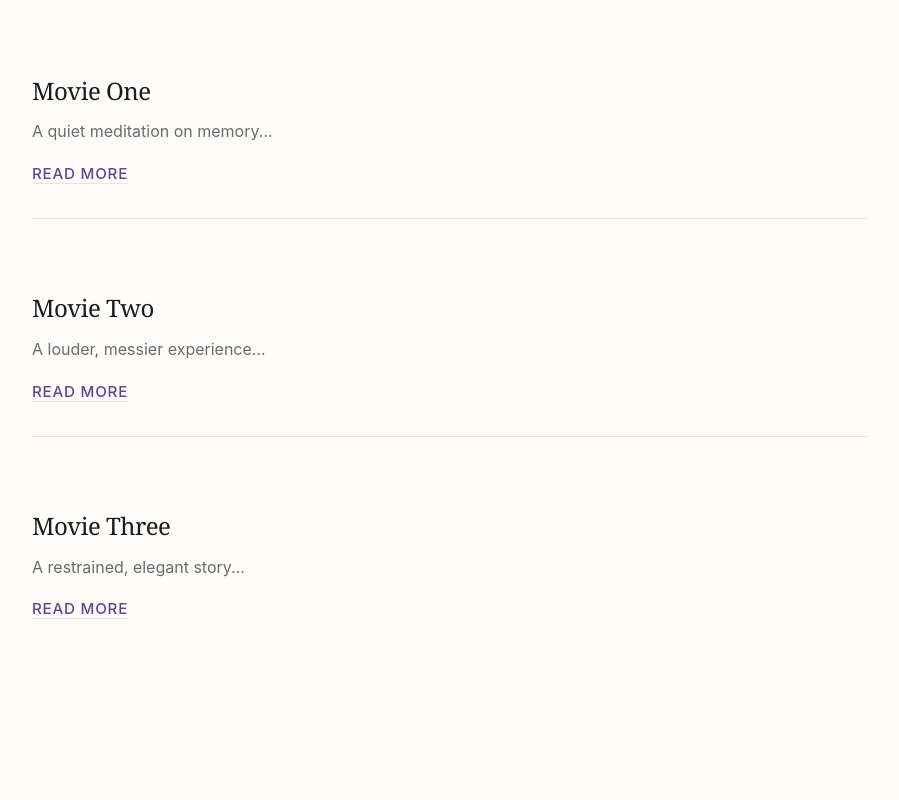
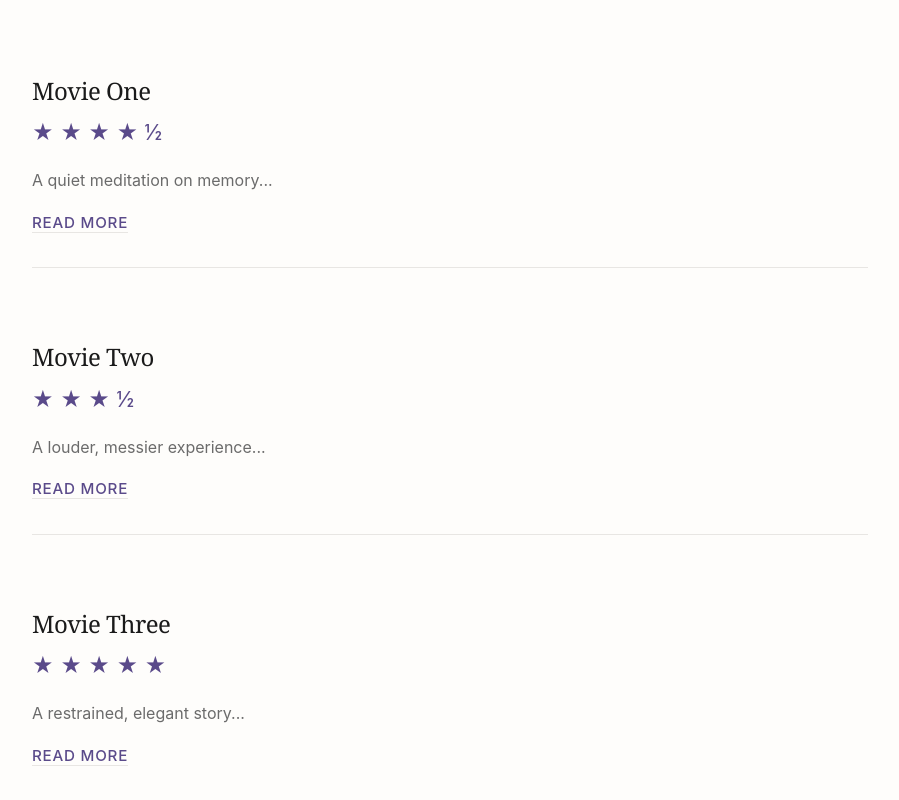
Before and after one commit to Objectivitix/calo-likes-movies, a React (Vite) app: page / in a window 1280 px wide. Shown: the part 920-1720 px from the top of the page, without its empty margins (190-1089 px from the left). Before the commit the page ends 1654 px from the top, so only its background shows below. Built offline with nearby package versions, Linux system fonts and the light colour scheme.

Commit message:
Add five-star rating component to reviews

```diff
--- /dev/null
+++ b/src/components/Rating.tsx
@@ -0,0 +1,19 @@
+interface RatingProps {
+  rating: number;
+}
+
+export default function Rating({ rating }: RatingProps) {
+  const fullStars = Math.floor(rating);
+  const hasHalfStar = rating % 1 !== 0;
+
+  return (
+    <div className="rating">
+      {Array.from({ length: fullStars }).map((_, i) => (
+        <span key={`full-${i}`} className="rating__star rating__star--full">★</span>
+      ))}
+      {hasHalfStar && (
+        <span className="rating__star rating__star--half">½</span>
+      )}
+    </div>
+  );
+}
--- a/src/components/ReviewCard.tsx
+++ b/src/components/ReviewCard.tsx
@@ -1,9 +1,11 @@
 import { Link } from "react-router-dom";
+import Rating from "./Rating";
 
 export default function ReviewCard({ review }) {
   return (
     <div className="review-card">
       <h3 className="review-card__title">{review.title}</h3>
+      <Rating rating={review.rating} />
       <p className="review-card__excerpt">{review.excerpt}</p>
       <Link to={`/review/${review.slug}`} className="review-card__link">Read more</Link>
     </div>
--- a/src/data/reviews.ts
+++ b/src/data/reviews.ts
@@ -3,15 +3,18 @@ export const reviewMetadata = [
     slug: "movie-1",
     title: "Movie One",
     excerpt: "A quiet meditation on memory...",
+    rating: 4.5,
   },
   {
     slug: "movie-2",
     title: "Movie Two",
     excerpt: "A louder, messier experience...",
+    rating: 3.5,
   },
   {
     slug: "movie-3",
     title: "Movie Three",
     excerpt: "A restrained, elegant story...",
+    rating: 5,
   }
 ];
--- a/src/index.css
+++ b/src/index.css
@@ -235,6 +235,28 @@ article pre code {
   letter-spacing: 0.05em;
 }
 
+/* Rating Component */
+.rating {
+  display: flex;
+  align-items: center;
+  gap: 0.4rem;
+  margin: 1rem 0 1.5rem 0;
+}
+
+.rating__star {
+  font-size: 1.3rem;
+  line-height: 1;
+  display: inline-block;
+}
+
+.rating__star--full {
+  color: var(--link-color);
+}
+
+.rating__star--half {
+  color: var(--link-color);
+}
+
 code {
   font-size: 15px;
   line-height: 135%;
--- a/src/pages/Review.tsx
+++ b/src/pages/Review.tsx
@@ -1,6 +1,7 @@
 import { useParams, Link } from "react-router-dom";
 import { useEffect, useState } from "react";
 import ReactMarkdown from "react-markdown";
+import Rating from "../components/Rating";
 import { reviewMetadata } from "../data/reviews";
 
 export default function Review() {
@@ -22,6 +23,7 @@ export default function Review() {
       <Link to="/" className="article__back-link">← Back to reviews</Link>
 
       <h1>{reviewMeta.title}</h1>
+      <Rating rating={reviewMeta.rating} />
 
       <ReactMarkdown
         components={{
```
